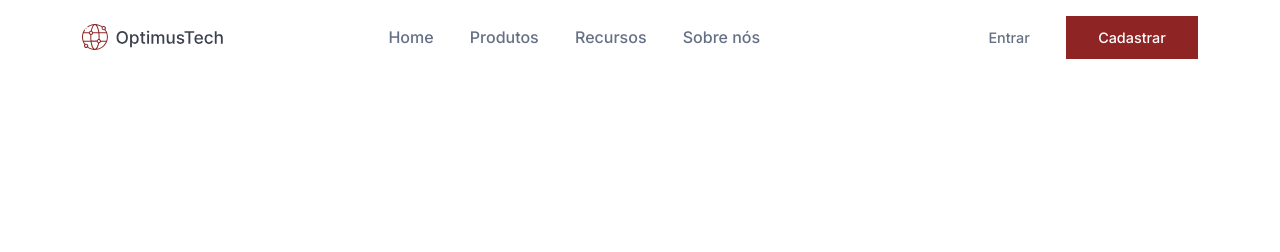
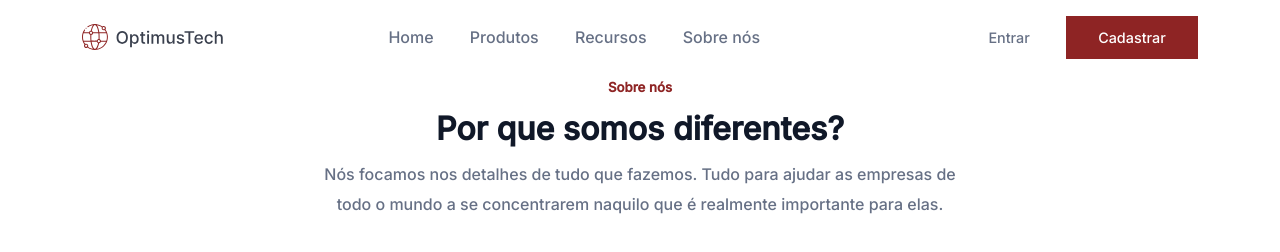
Before and after one commit to marikm/OptimusTech, a plain HTML site: page index.html in a window 1280 px wide. Drawn offline with Linux system fonts and the light colour scheme.

Commit message:
fazendo o cabecalho

```diff
--- a/index.html
+++ b/index.html
@@ -11,7 +11,7 @@
     <title>HOME</title>
 </head>
 <body>
-    <nav class="cabecario">
+    <nav class="header">
         <img class="logo" src="./src/img/_Button base.svg" alt="Logo da empresa OptimusTech">
         <div class="links">
             <a href="./index.html">Home</a>
@@ -23,8 +23,13 @@
             <button>Entrar</button>
             <button id="botaoCadastro">Cadastrar</button>
         </div>
-
     </nav>
+    <div class="cabecalho">
+        <h5>Sobre nós</h5>
+        <h1>Por que somos diferentes?</h1>
+        <p>Nós focamos nos detalhes de tudo que fazemos. Tudo para ajudar as empresas de <br>
+            todo o mundo a se concentrarem naquilo que é realmente importante para elas.</p>
+    </div>
 
 </body>
 </html>
--- a/src/css/estilos.css
+++ b/src/css/estilos.css
@@ -20,7 +20,7 @@ body{
     height: 32px;
 }
 
-.cabecario{
+.header{
     display: flex;
     justify-content: space-around; /*espalha os itens*/
     align-items: center;
@@ -48,3 +48,28 @@ button#botaoCadastro{
     background-color: #8E2424;
     color: white;
 }
+
+.cabecalho{
+    text-align: center;
+}
+h5{
+    size: 16px;
+    line-height: 24px;
+    color:#8E2424;
+}
+
+h1{
+    size: 48px;
+    color: #101828;
+    line-height: 60px;
+
+}
+
+p{
+    size:20px;
+    color: #667085;
+    weight:400;
+    line-height: 30px;
+
+
+}
```
